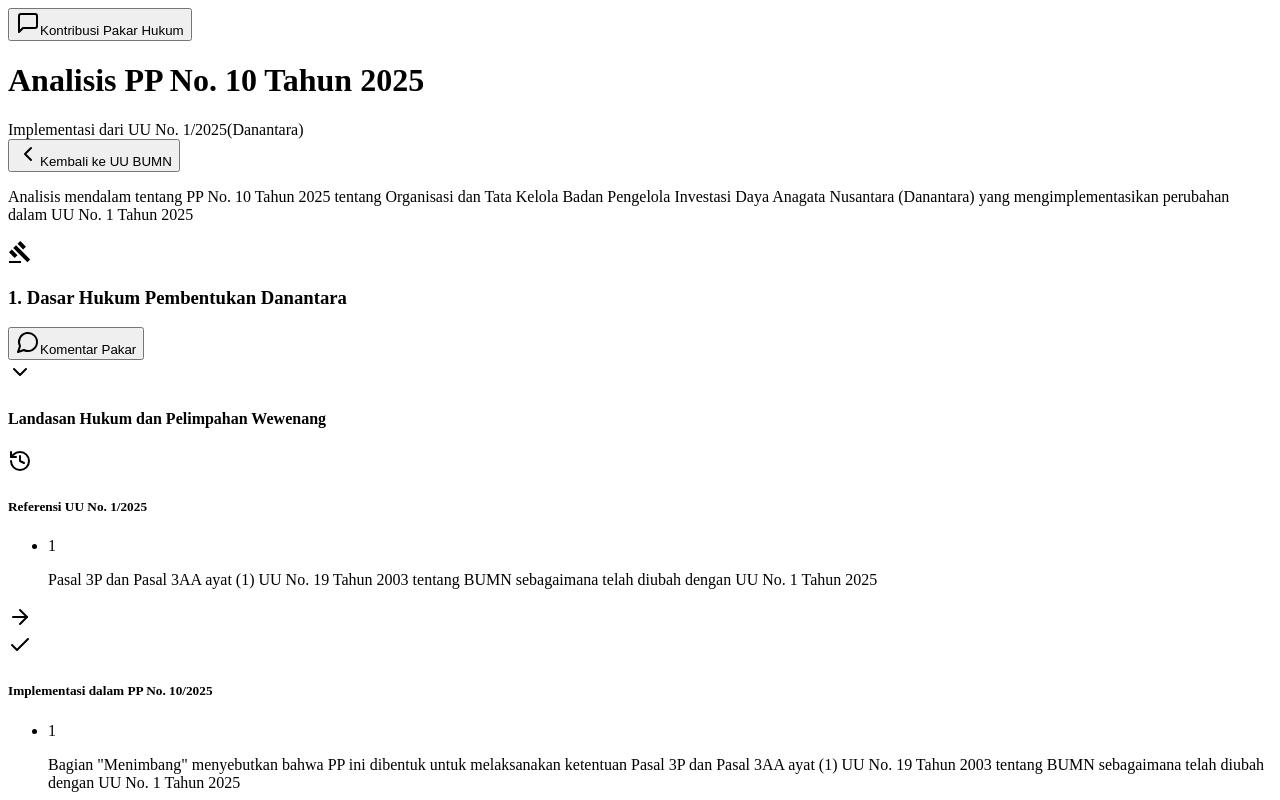
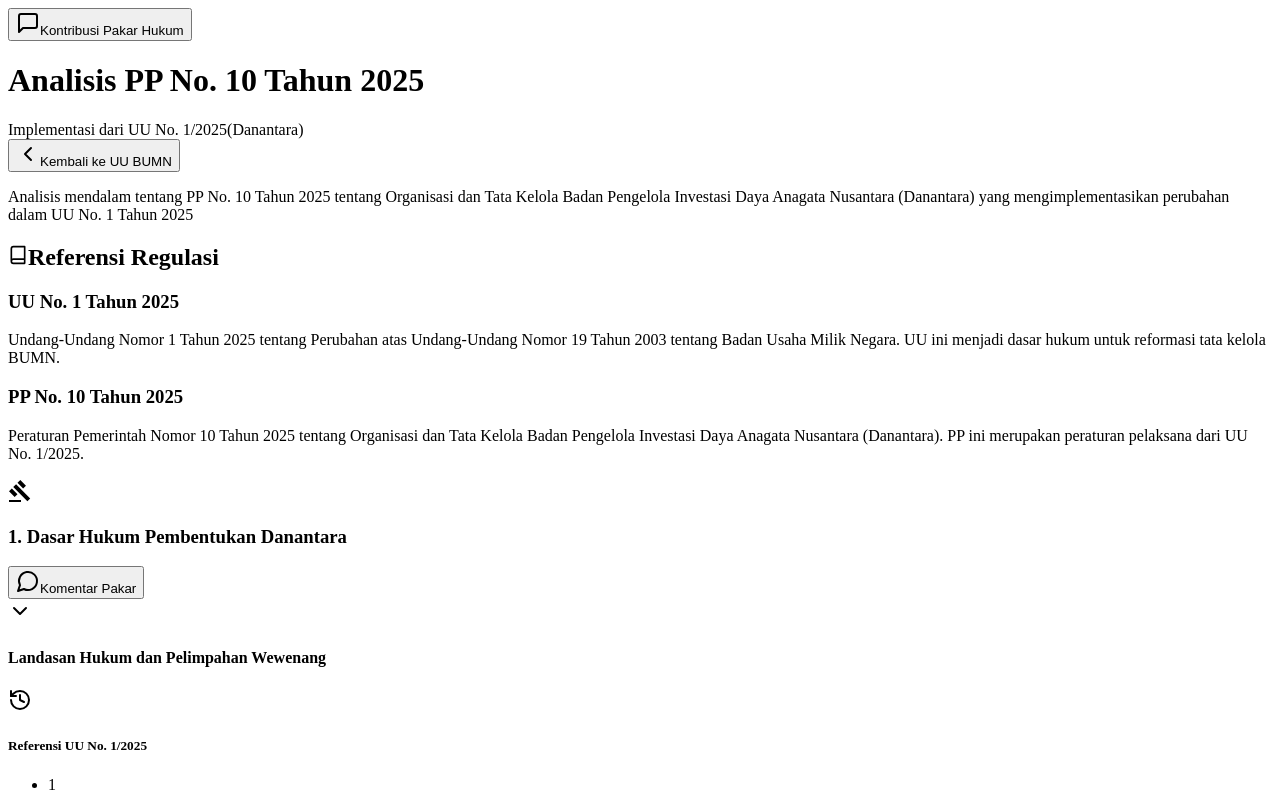
Before and after one commit to lucacadalora/BUMN-vs-DanantaraComparison, a React (Vite) app in the folder client/: page /pp-comparison in a window 1280 px wide. Shown: the top 800 px of the page. Built offline with nearby package versions, Linux system fonts and the light colour scheme.

Commit message:
Add regulatory references section to PPComparison page, including details on UU No. 1 Tahun 2025 and PP No. 10 Tahun 2025.
Screenshot: https://storage.googleapis.com/screenshot-production-us-central1/e0b1ac95-835e-4745-afcc-3919247f3de4/0f613a88-41c0-4deb-8602-d207751201bf.jpg

```diff
--- a/client/src/pages/PPComparison.tsx
+++ b/client/src/pages/PPComparison.tsx
@@ -144,6 +144,34 @@ const PPComparison: React.FC = () => {
           </p>
         </div>
 
+        {/* Referensi Regulasi Section */}
+        <div className="mb-8 bg-blue-50 p-5 rounded-lg border border-blue-100 shadow-sm">
+          <h2 className="text-lg font-bold text-[#002E5B] mb-3 flex items-center">
+            <svg xmlns="http://www.w3.org/2000/svg" width="20" height="20" viewBox="0 0 24 24" fill="none"
+              stroke="currentColor" strokeWidth="2" strokeLinecap="round" strokeLinejoin="round"
+              className="mr-2">
+              <path d="M4 19.5v-15A2.5 2.5 0 0 1 6.5 2H20v20H6.5a2.5 2.5 0 0 1 0-5H20"></path>
+            </svg>
+            Referensi Regulasi
+          </h2>
+          <div className="grid md:grid-cols-2 gap-4">
+            <div className="rounded-lg bg-white border border-blue-100 p-4 shadow-sm">
+              <h3 className="font-semibold text-[#003366] mb-2">UU No. 1 Tahun 2025</h3>
+              <p className="text-sm text-gray-600">
+                Undang-Undang Nomor 1 Tahun 2025 tentang Perubahan atas Undang-Undang Nomor 19 Tahun 2003
+                tentang Badan Usaha Milik Negara. UU ini menjadi dasar hukum untuk reformasi tata kelola BUMN.
+              </p>
+            </div>
+            <div className="rounded-lg bg-white border border-green-100 p-4 shadow-sm">
+              <h3 className="font-semibold text-[#1B5E20] mb-2">PP No. 10 Tahun 2025</h3>
+              <p className="text-sm text-gray-600">
+                Peraturan Pemerintah Nomor 10 Tahun 2025 tentang Organisasi dan Tata Kelola Badan Pengelola
+                Investasi Daya Anagata Nusantara (Danantara). PP ini merupakan peraturan pelaksana dari UU No. 1/2025.
+              </p>
+            </div>
+          </div>
+        </div>
+
         <div className="space-y-8" id="pp-comparison-sections">
           {ppComparisonData.map((section) => (
             <ComparisonSection
```
